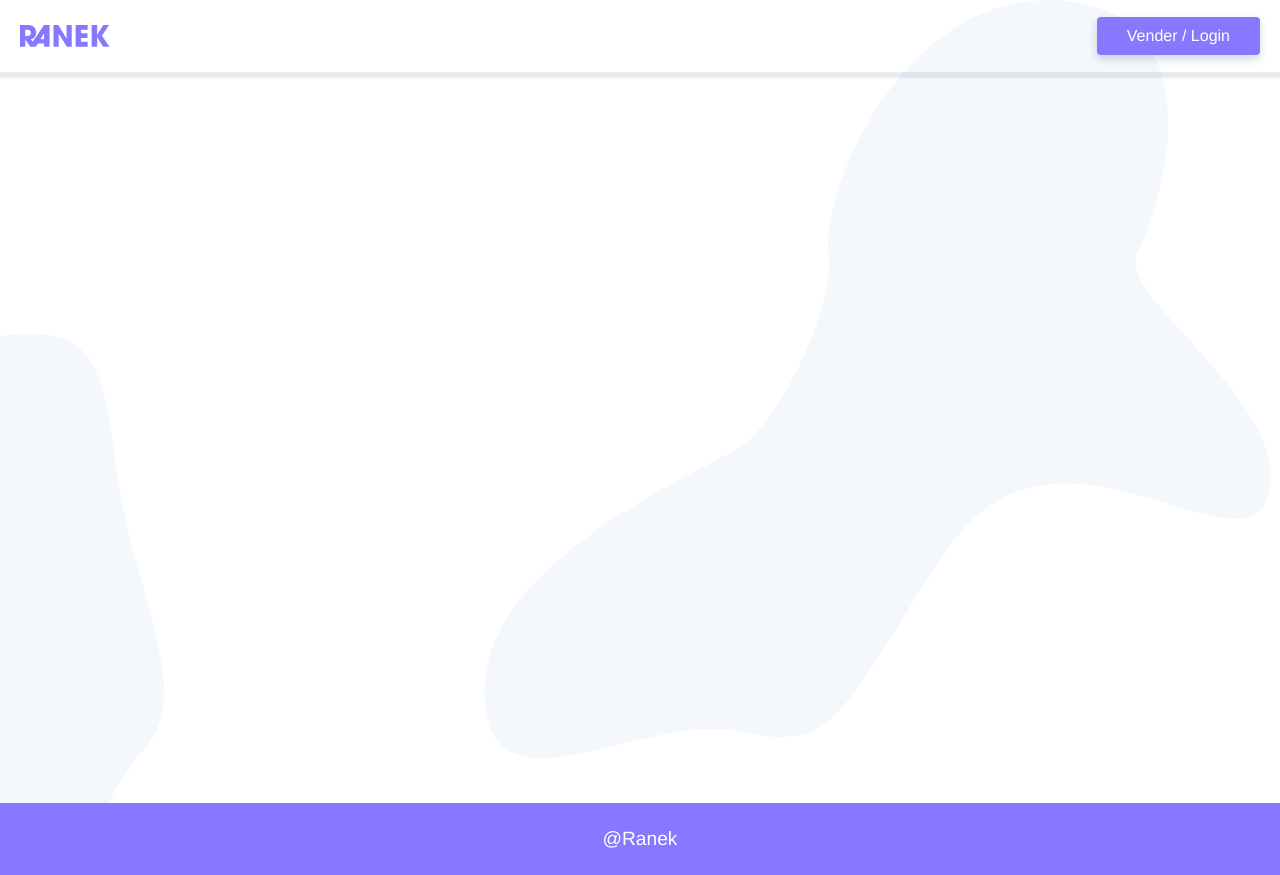
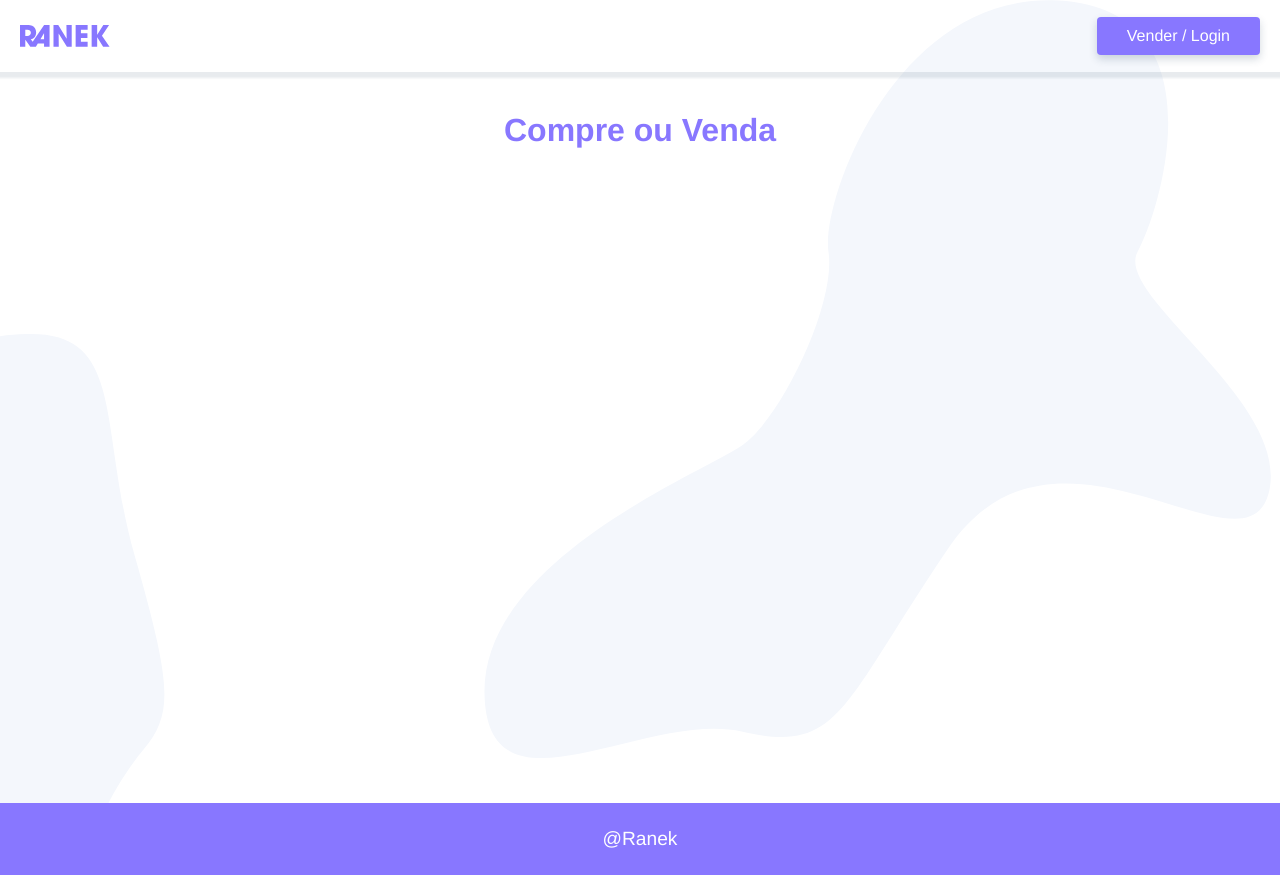
Before and after one commit to michel-cm/Vues.js-RanekStore, a Vue app: page / in a window 1280 px wide. Built offline with nearby package versions, Linux system fonts and the light colour scheme.

Commit message:
Home base

```diff
--- /dev/null
+++ b/src/components/ProdutosBuscar.vue
@@ -0,0 +1,9 @@
+<template>
+  <div></div>
+</template>
+
+<script>
+export default {};
+</script>
+
+<style scoped></style>
--- /dev/null
+++ b/src/components/ProdutosLista.vue
@@ -0,0 +1,9 @@
+<template>
+  <div></div>
+</template>
+
+<script>
+export default {};
+</script>
+
+<style scoped></style>
--- a/src/components/TheFooter.vue
+++ b/src/components/TheFooter.vue
@@ -10,7 +10,7 @@
 };
 </script>
 
-<style>
+<style scoped>
 footer {
   background: #87f;
   padding: 25px 0;
--- a/src/views/HomeView.vue
+++ b/src/views/HomeView.vue
@@ -1,9 +1,29 @@
 <template>
-  <div></div>
+  <section>
+    <h1>Compre ou Venda</h1>
+    <ProdutosBuscar />
+    <ProdutosLista />
+  </section>
 </template>
 
 <script>
+import ProdutosBuscar from "@/components/ProdutosBuscar.vue";
+import ProdutosLista from "@/components/ProdutosLista.vue";
+
 export default {
   name: "HomeView",
+  components: {
+    ProdutosBuscar,
+    ProdutosLista,
+  },
 };
 </script>
+
+<style scoped>
+h1 {
+  font-size: 2rem;
+  color: #87f;
+  margin-top: 40px;
+  text-align: center;
+}
+</style>
```
